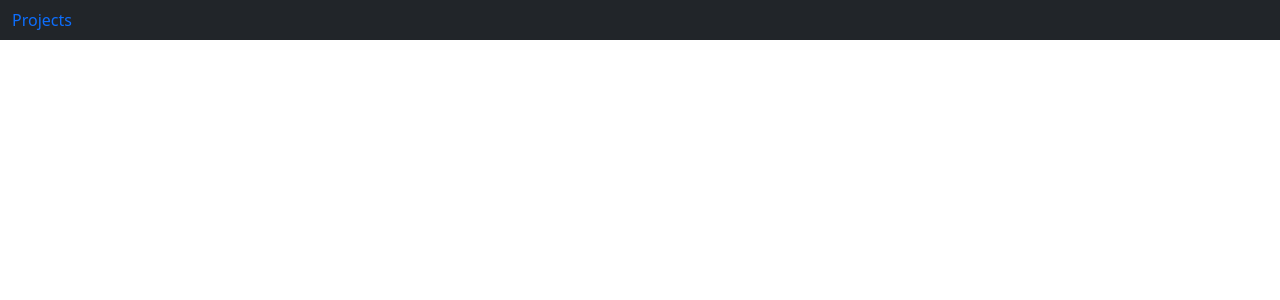
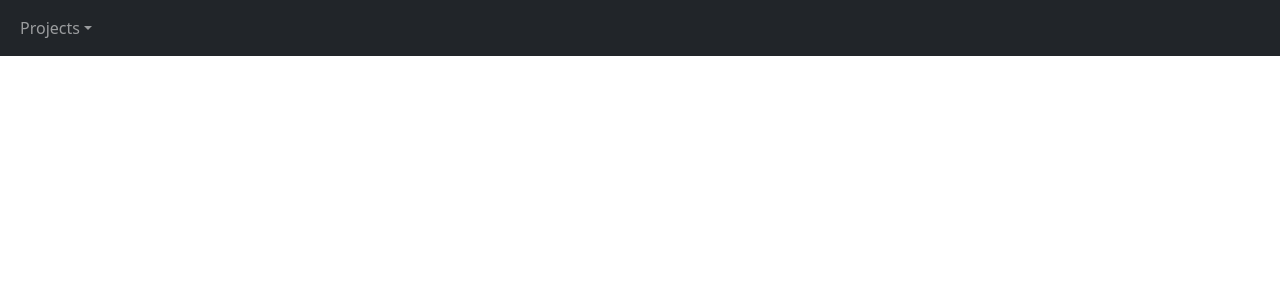
Before and after one commit to k-hongkham/dataManager, a React (Create React App) app: page / in a window 1280 px wide. Shown: the top 300 px of the page. Built offline with nearby package versions, Linux system fonts and the light colour scheme.

Commit message:
added bootstrap to navbar - projects

```diff
--- a/src/components/NAVBAR/Navbar.jsx
+++ b/src/components/NAVBAR/Navbar.jsx
@@ -23,7 +23,14 @@ const Navbar = () => {
         <div className="collapse navbar-collapse" id="navbarsExample04">
           <ul className="navbar-nav me-auto mb-2 mb-md-0">
             <li className="nav-item dropdown">
-              <Link to="/Projects" style={{ textDecoration: "none" }}>
+              <Link
+                to="/Projects"
+                style={{ textDecoration: "none" }}
+                className="nav-link dropdown-toggle"
+                id="dropdown04"
+                data-bs-toggle="dropdown"
+                aria-expanded="false"
+              >
                 Projects
               </Link>
             </li>
```
